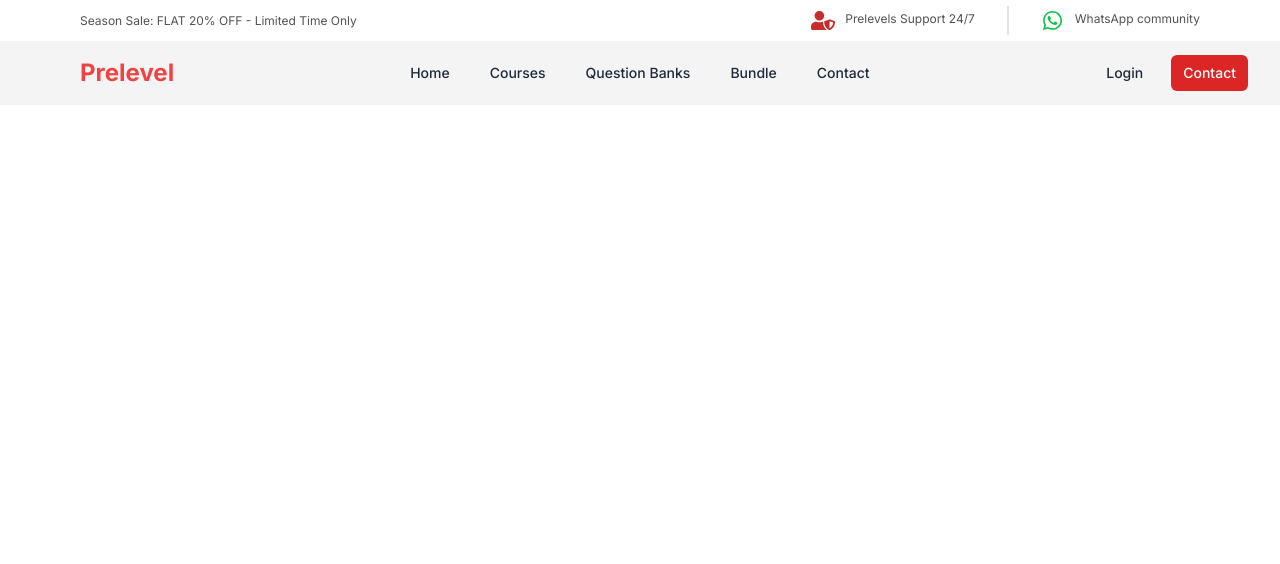
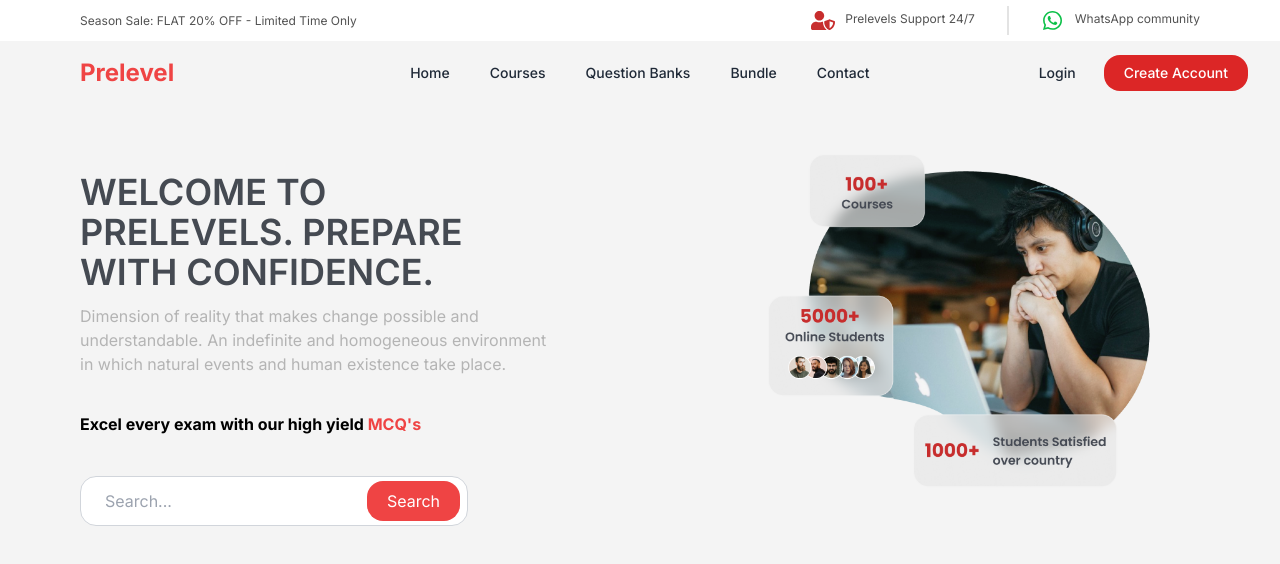
Before and after one commit to Abdullah9202/prelevels, a Next.js app in the folder client/: page / in a window 1280 px wide. Shown: the top 564 px of the page. Built offline with nearby package versions, Linux system fonts and the light colour scheme.

Commit message:
feat:hero section added

```diff
--- a/client/src/app/page.tsx
+++ b/client/src/app/page.tsx
@@ -2,14 +2,16 @@
 import Timeline from "@/components/ui/timeline";
 import Navbar from "@/components/main/navbar";
 import Image from "next/image";
+import Hero from "@/components/main/hero";
 
 export default function Home() {
   return (
 
     <div>
       <Timeline/>
-      <div className="bg-[#F4F4F4]">
+      <div className="bg-[#F4F4F4] min-h-screen">
         <Navbar/>
+        <Hero/>
       </div>
 
     </div>
--- a/client/src/components/main/hero.tsx
+++ b/client/src/components/main/hero.tsx
@@ -0,0 +1,40 @@
+import Image from "next/image";
+import HeroImage from "@/assets/heroImage.png";
+import SearchBar from "../ui/searchbar";
+
+export default function Hero() {
+    return (
+        <div className="flex relative z-20 items-center overflow-hidden">
+            <div className="container mx-auto px-14 flex flex-col sm:flex-row items-center justify-between py-5">
+                <div className="sm:w-2/3 lg:w-3/5 flex flex-col relative z-20 sm:px-6">
+                <h1 className="font-bebas-neue font-semibold uppercase text-2xl sm:text-4xl text-[#454A52] leading-tight">
+                    Welcome to <br />
+                    Prelevels. Prepare <br />
+                    with confidence.
+                </h1>
+                    <p className="text-sm sm:text-base text-[#B4B4B4] py-3">
+                        Dimension of reality that makes change possible and <br/> understandable. An indefinite and homogeneous environment <br/> in which natural events and human existence take place.
+                    </p>
+                    <div className="flex mt-6 font-bold">
+                        <p>Excel every exam with our high yield
+                            <span className="text-red-500 font-bold"> MCQ&apos;s</span>
+                        </p>
+                    </div>
+                    <div className="flex ">
+                        <SearchBar/>
+                    </div>
+                </div>
+                <div className=" hidden sm:block sm:w-1/2 lg:w-3/5  relative">
+                    <Image
+                        src={HeroImage}
+                        alt="Hero image"
+                        className="w-full h-auto"
+                        height={500}
+                        width={500}
+                        priority
+                    />
+                </div>
+            </div>
+        </div>
+    );
+}
--- a/client/src/components/main/navbar.tsx
+++ b/client/src/components/main/navbar.tsx
@@ -36,8 +36,8 @@ export default function Navbar() {
                         <Link href="/login" className="text-gray-800 hover:text-gray-600 px-3 py-2 rounded-md text-sm font-medium">
                             Login
                         </Link>
-                        <Link href="/contact" className="bg-red-600 text-white px-3 py-2 rounded-md text-sm font-medium hover:bg-red-700">
-                            Contact
+                        <Link href="/contact" className="bg-red-600 text-white lg:px-5 px-3 py-2 rounded-2xl text-xs md:text-sm font-medium hover:bg-red-700">
+                            Create Account
                         </Link>
                     </div>
                     <div
--- /dev/null
+++ b/client/src/components/ui/searchbar.tsx
@@ -0,0 +1,16 @@
+export default function SearchBar() {
+    return (
+        <div className="flex justify-center items-center mt-10">
+            <div className="relative w-full max-w-md">
+                <input
+                    type="text"
+                    placeholder="Search..."
+                    className="w-full py-3 pl-6 pr-32 text-gray-700 border border-gray-300 rounded-2xl focus:outline-none focus:ring-2 focus:ring-red-500"
+                />
+                <button className="absolute right-2 top-1/2 transform -translate-y-1/2 bg-red-500 text-white px-5 py-2 rounded-2xl hover:bg-red-600 focus:outline-none">
+                    Search
+                </button>
+            </div>
+        </div>
+    );
+}
```
Also changed, not shown: client/src/assets/heroImage.png (added).
